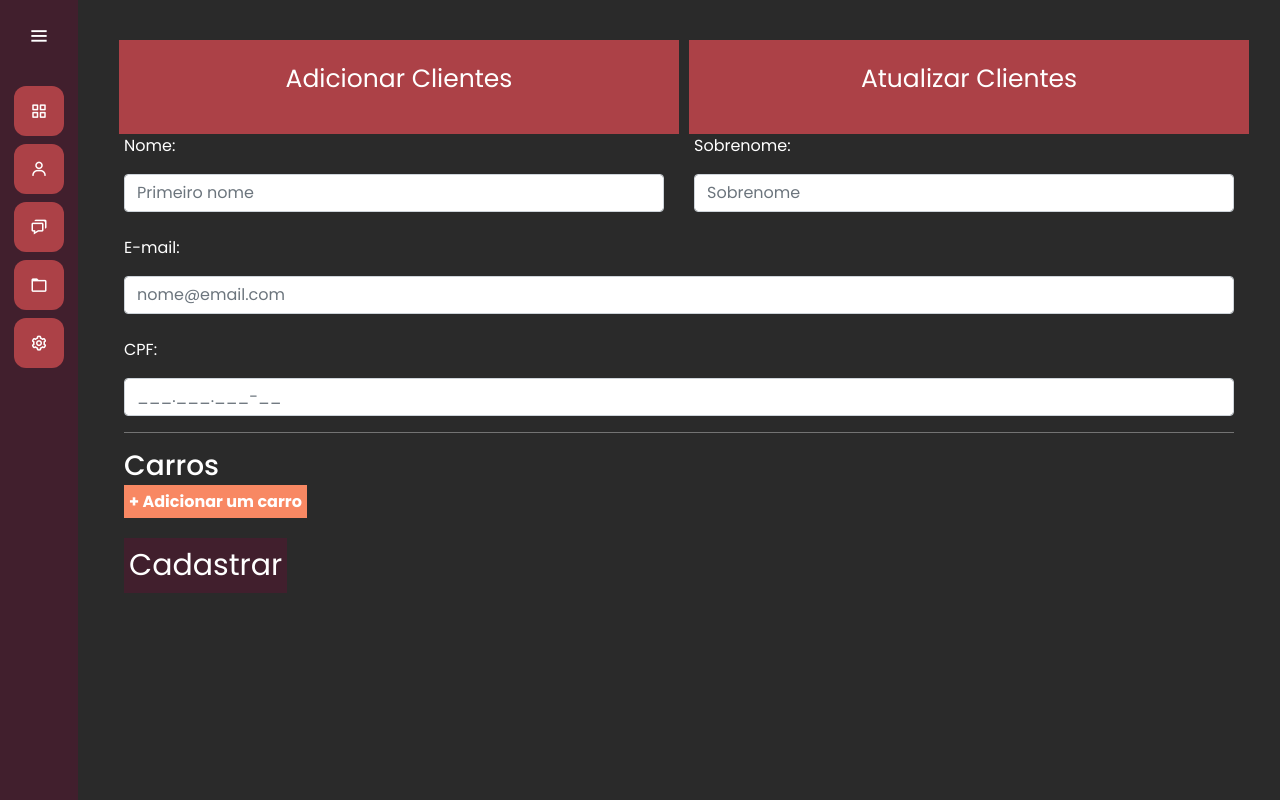
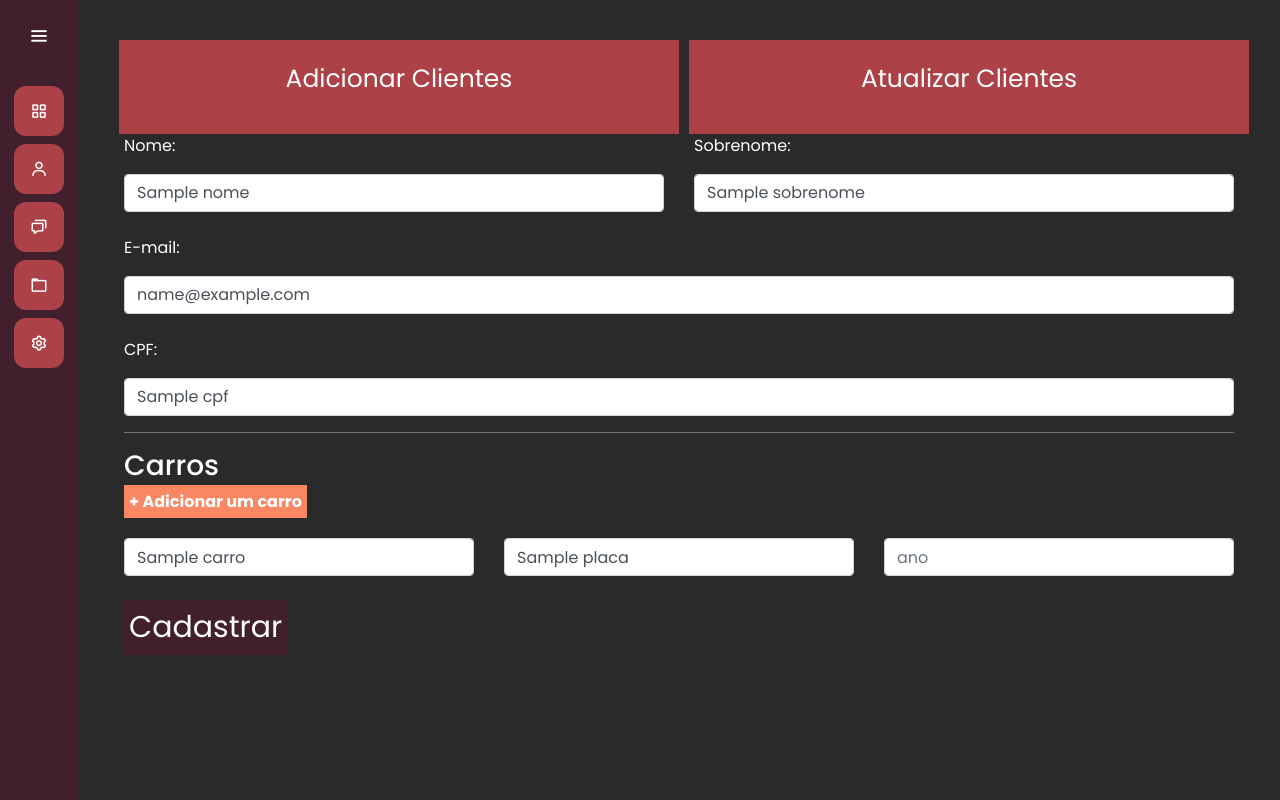
Before and after one commit to DanielSMReis/Repositorios, a Django app: template MECANICA/clientes/templates/clientes.html in a window 1280 px wide. Run offline with Django 5.2, Linux system fonts and the light colour scheme; the template is opened without the code that fills it: most values are stand-ins (such as "Sample title", 1, 10 or a date in 2020).

Commit message:
terminado #1 projeto funcionando , salvando informaçoes caso form cliente seja cadastrado com dados invalidos

```diff
--- a/MECANICA/clientes/templates/clientes.html
+++ b/MECANICA/clientes/templates/clientes.html
@@ -23,26 +23,41 @@
                     <div class="row">
                         <div class="col-md">
                             <p>Nome:</p>
-                            <input type="text" class="form-control" placeholder="Primeiro nome" name="nome">
+                            <input type="text" class="form-control" placeholder="Primeiro nome" name="nome" value="{{ nome }}">
                         </div>
                         <div class="col-md">
                             <p>Sobrenome:</p>
-                            <input type="text" class="form-control" placeholder="Sobrenome" name="sobrenome">
+                            <input type="text" class="form-control" placeholder="Sobrenome" name="sobrenome" value="{{ sobrenome }}">
                         </div>
                     </div>
                     <br>
                     <p>E-mail:</p>
-                    <input type="email" class="form-control" placeholder="nome@email.com" name="email">
+                    <input type="email" class="form-control" placeholder="nome@email.com" name="email" value="{{ email }}">
                     <br>
                     <p>CPF:</p>
-                    <input type="text" class="form-control" placeholder="___.___.___-__" name="cpf">
+                    <input type="text" class="form-control" placeholder="___.___.___-__" name="cpf" value="{{ cpf }}">
                     <hr style="background-color:gray;">
                     <div class="add-carros">
                         <h3>Carros</h3>
                         <span class="btn-add-carros" onclick="add_carro()">+ Adicionar um carro</span>
 
                         <div id="form-carro">
+                            {% for carro, placa, ano in carros %}
+                                <br>
+                                <div class="row">
+                                    <div class="col-md">
+                                        <input type='text' placeholder='carro' class='form-control' name='carro' value="{{carro}}" >
+                                    </div>
+                                    <div class="col-md">
+                                        <input type='text' placeholder='placa' class='form-control' name='placa' value="{{placa}}" >
+                                    </div>
+                                    <div class="col-md">
+                                        <input type='number' placeholder='ano' class='form-control' name='ano' value="{{ano}}" >
+                                    </div>
 
+                                </div>
+
+                            {% endfor %}
                         </div>
 
                     </div>
```
Also changed, not shown: MECANICA/clientes/views.py (+9 -0 lines).
